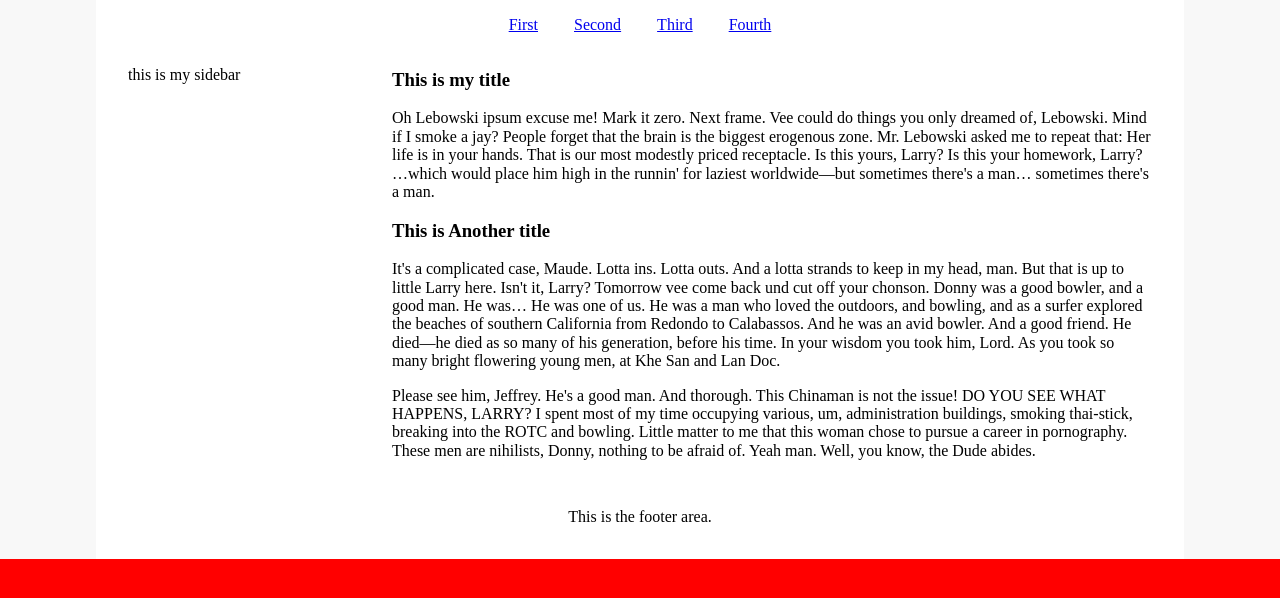
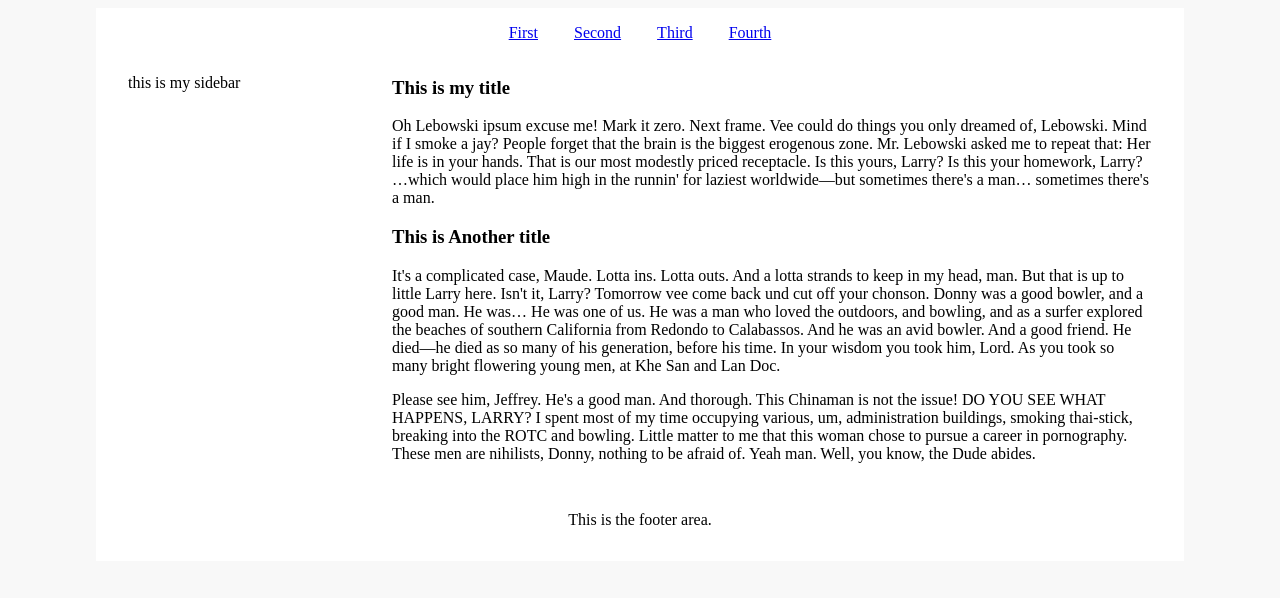
Before and after one commit to seethroughdev/adamin-mock-seed, a plain HTML site: page dist/test.html in a window 1280 px wide. Drawn offline with nearby package versions, Linux system fonts and the light colour scheme.

Commit message:
Made bootstrap or normalize optional

```diff
--- /dev/null
+++ b/app/css/_bootstrap.scss
@@ -0,0 +1,62 @@
+//
+// Bootstrap v2.0.3
+//
+// Copyright 2012 Twitter, Inc
+// Licensed under the Apache License v2.0
+// http://www.apache.org/licenses/LICENSE-2.0
+//
+// Designed and built with all the love in the world @twitter by @mdo and @fat.
+// Converted to Sass by @thomasmcdonald_, and distributed as bootstrap-sass
+
+// Core variables and mixins
+@import "../../components/twitter-bootstrap-sass/vendor/assets/stylesheets/bootstrap/variables"; // Modify this for custom colors, font-sizes, etc
+@import "../../components/twitter-bootstrap-sass/vendor/assets/stylesheets/bootstrap/mixins";
+
+// CSS Reset
+@import "../../components/twitter-bootstrap-sass/vendor/assets/stylesheets/bootstrap/reset";
+
+// Grid system and page structure
+@import "../../components/twitter-bootstrap-sass/vendor/assets/stylesheets/bootstrap/scaffolding";
+@import "../../components/twitter-bootstrap-sass/vendor/assets/stylesheets/bootstrap/grid";
+@import "../../components/twitter-bootstrap-sass/vendor/assets/stylesheets/bootstrap/layouts";
+
+// Base CSS
+@import "../../components/twitter-bootstrap-sass/vendor/assets/stylesheets/bootstrap/type";
+@import "../../components/twitter-bootstrap-sass/vendor/assets/stylesheets/bootstrap/code";
+@import "../../components/twitter-bootstrap-sass/vendor/assets/stylesheets/bootstrap/forms";
+@import "../../components/twitter-bootstrap-sass/vendor/assets/stylesheets/bootstrap/tables";
+
+// Components: common
+@import "../../components/twitter-bootstrap-sass/vendor/assets/stylesheets/bootstrap/sprites";
+@import "../../components/twitter-bootstrap-sass/vendor/assets/stylesheets/bootstrap/dropdowns";
+@import "../../components/twitter-bootstrap-sass/vendor/assets/stylesheets/bootstrap/wells";
+@import "../../components/twitter-bootstrap-sass/vendor/assets/stylesheets/bootstrap/component-animations";
+@import "../../components/twitter-bootstrap-sass/vendor/assets/stylesheets/bootstrap/close";
+
+// Components: Buttons & Alerts
+@import "../../components/twitter-bootstrap-sass/vendor/assets/stylesheets/bootstrap/buttons";
+@import "../../components/twitter-bootstrap-sass/vendor/assets/stylesheets/bootstrap/button-groups";
+@import "../../components/twitter-bootstrap-sass/vendor/assets/stylesheets/bootstrap/alerts"; // Note: alerts share common CSS with buttons and thus have styles in buttons.less
+
+// Components: Nav
+@import "../../components/twitter-bootstrap-sass/vendor/assets/stylesheets/bootstrap/navs";
+@import "../../components/twitter-bootstrap-sass/vendor/assets/stylesheets/bootstrap/navbar";
+@import "../../components/twitter-bootstrap-sass/vendor/assets/stylesheets/bootstrap/breadcrumbs";
+@import "../../components/twitter-bootstrap-sass/vendor/assets/stylesheets/bootstrap/pagination";
+@import "../../components/twitter-bootstrap-sass/vendor/assets/stylesheets/bootstrap/pager";
+
+// Components: Popovers
+@import "../../components/twitter-bootstrap-sass/vendor/assets/stylesheets/bootstrap/modals";
+@import "../../components/twitter-bootstrap-sass/vendor/assets/stylesheets/bootstrap/tooltip";
+@import "../../components/twitter-bootstrap-sass/vendor/assets/stylesheets/bootstrap/popovers";
+
+// Components: Misc
+@import "../../components/twitter-bootstrap-sass/vendor/assets/stylesheets/bootstrap/thumbnails";
+@import "../../components/twitter-bootstrap-sass/vendor/assets/stylesheets/bootstrap/labels-badges";
+@import "../../components/twitter-bootstrap-sass/vendor/assets/stylesheets/bootstrap/progress-bars";
+@import "../../components/twitter-bootstrap-sass/vendor/assets/stylesheets/bootstrap/accordion";
+@import "../../components/twitter-bootstrap-sass/vendor/assets/stylesheets/bootstrap/carousel";
+@import "../../components/twitter-bootstrap-sass/vendor/assets/stylesheets/bootstrap/hero-unit";
+
+// Utility classes
+@import "../../components/twitter-bootstrap-sass/vendor/assets/stylesheets/bootstrap/utilities"; // Has to be last to override when necessary
--- a/app/css/complete.sass
+++ b/app/css/complete.sass
@@ -4,10 +4,21 @@
 // custom vars list including grid overrides
 @import "vars"
 
+
+// TO USE THE TWITTER BOOTSTRAP, NORMALIZE ETC.
+// UNCOMMENT AND MAKE SURE YOU HAVE RUN 'bower install' IN CLI
+
+  // use normalize css
+  @import "../../components/normalize-css/normalize.css"
+
+  // use twitter bootstrap
+  // @import "bootstrap"
+
 // use neat gem for grid
 @import "neat/neat"
 
-// my standard sass files
+
+// based on SMACSS structure
 @import "base"
 @import "layout"
 @import "modules"
--- a/component.json
+++ b/component.json
@@ -6,6 +6,7 @@
     "jquery": "*",
     "underscore": "*",
     "normalize-css": "*",
-    "adaminclone": "*"
+    "adaminclone": "*",
+    "twitter-bootstrap-sass": "*"
   }
 }
--- a/dist/test.html
+++ b/dist/test.html
@@ -6,7 +6,6 @@
     <meta name="description" content="This is the description!">
     <meta name="viewport" content="width=device-width">
     <title>Test Layout</title>
-    <link rel="stylesheet" href="../components/normalize-css/normalize.css">
     <link rel="stylesheet" href="css/complete.css">
   </head>
   <body>
```
Also changed, not shown: codekit-config.json (+53 -53 lines), dist/css/complete.css, 1 other file.
